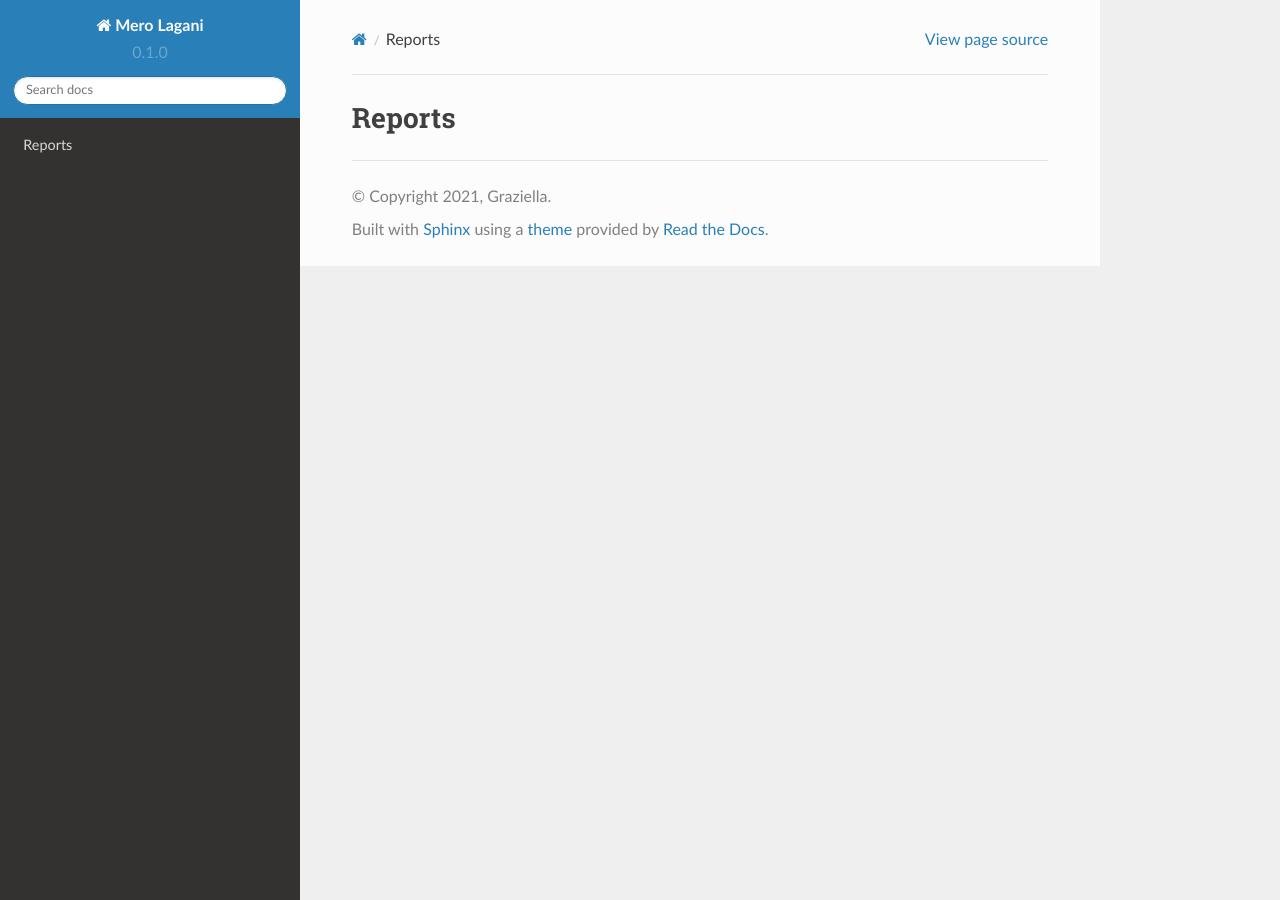
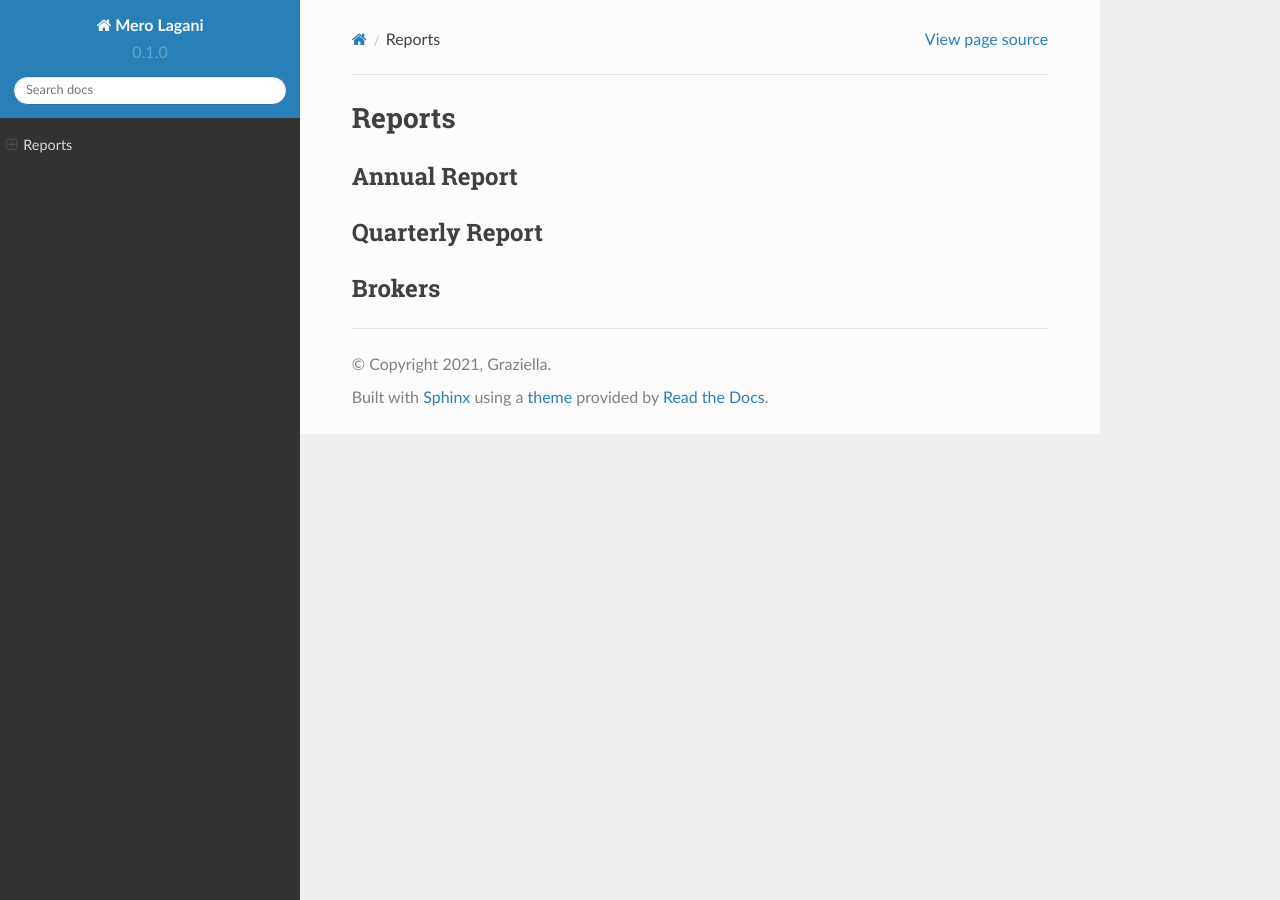
Before and after one commit to Aamosh12/Project, a Sphinx documentation site: the page built from docs/source/reports.rst, in a window 1280 px wide. Built offline with Sphinx 7.4.7 and the Read the Docs theme 2.0.0, drawn with Linux system fonts in a browser that asks for light colours.

Commit message:
Added Subtitle

```diff
--- a/docs/source/reports.rst
+++ b/docs/source/reports.rst
@@ -1,2 +1,11 @@
 Reports
 =======
+
+Annual Report
+-------------
+
+Quarterly Report
+----------------
+
+Brokers
+-------
```
